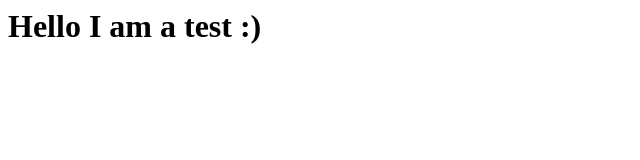
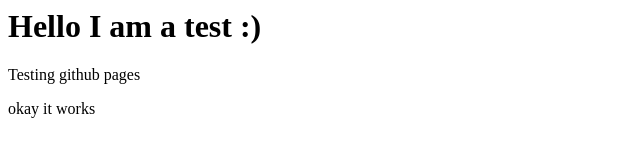
Before and after one commit to LethalShadowFlame/probable-disco, a plain HTML site: page index.html in a window 1280 px wide. Shown: the whole page, without its empty margins (0-640 px from the left). Drawn offline with Linux system fonts and the light colour scheme.

Commit message:
Hosting test

```diff
--- a/index.html
+++ b/index.html
@@ -1 +1,3 @@
 <h1>Hello I am a test :)</h1>
+<p> Testing github pages</p>
+<p> okay it works</p>
```
